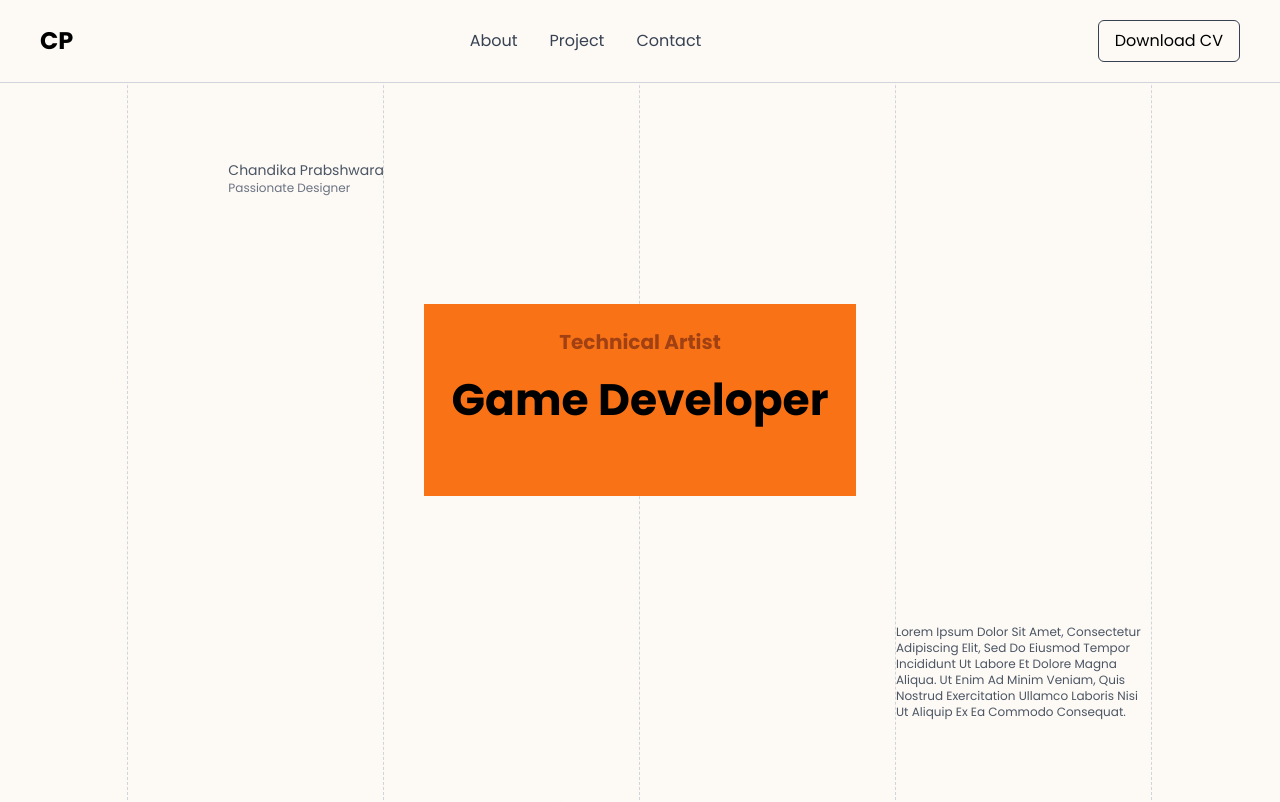
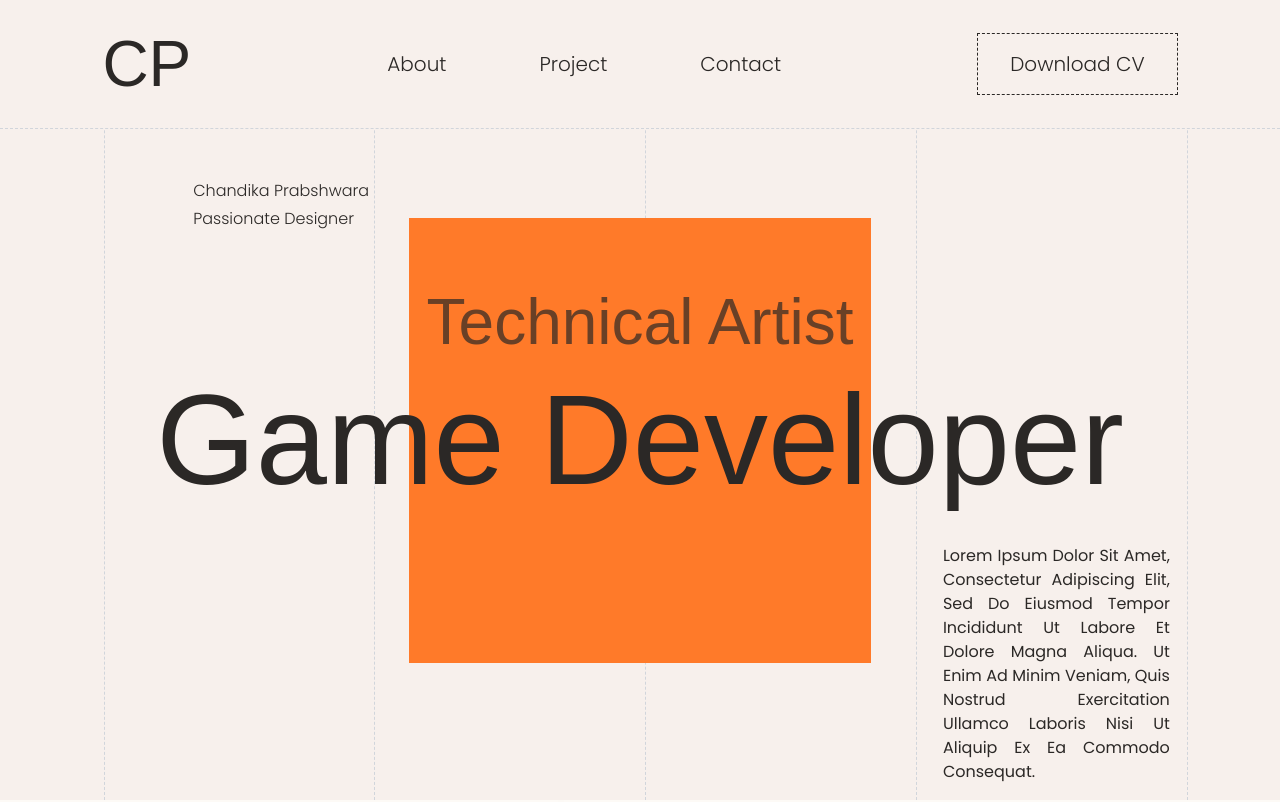
Before and after one commit to piumonline/chandika_prabhashwara-portfolio, a Next.js app: page / in a window 1280 px wide. Shown: the top 802 px of the page. Built offline with nearby package versions, Linux system fonts and the light colour scheme; a web font is replaced by a local one.

Commit message:
styles: hero and nav bar optimizations

```diff
--- a/src/app/globals.css
+++ b/src/app/globals.css
@@ -1,3 +1,8 @@
 @tailwind base;
 @tailwind components;
 @tailwind utilities;
+
+body {
+    background-color: #F7F0EC;
+    color: #2B2826;
+}
--- a/src/components/Hero.tsx
+++ b/src/components/Hero.tsx
@@ -1,49 +1,49 @@
 export default function Hero() {
   const gridItems = Array(6).fill(null);
   return (
-    <section className="relative min-h-screen flex flex-col justify-center items-center bg-[#fdfaf6] overflow-hidden">
-    {/* Dotted Grid Background with exactly 6 columns */}
-    <div className="absolute inset-0 w-[120%] left-[-10%] grid grid-cols-6 border-gray-300 border-dashed">
+    <section className="relative min-h-screen flex flex-col justify-center items-center  overflow-hidden">
+      {/* Dotted Grid 6 columns */}
+      <div className="absolute inset-0 w-[127%] left-[-13%] grid grid-cols-6 border-gray-300 border-dashed">
         {gridItems.map((_, index) => (
-        <div key={index} className="border-r border-dashed border-gray-300 h-full" />
+          <div
+            key={index}
+            className="border-r border-dashed border-gray-300 h-full"
+          />
         ))}
       </div>
 
       {/* Main Content with 6 column grid */}
-    <div className="w-[120%] relative z-10 grid grid-cols-6 h-screen">
+      <div className="w-[127%] relative z-10 grid grid-cols-6 h-screen">
         {/* Column 1 - Empty */}
         <div className=""></div>
 
         {/* Column 2 - Name and Title */}
-      <div className="pt-40 flex flex-col items-end text-start">
-        <div>
-
-        <p className="text-sm text-gray-600">Chandika Prabshwara</p>
-        <p className="text-xs text-gray-500">Passionate Designer</p>
+        <div className="pt-[66%] flex flex-col items-end text-start">
+          <div className="space-y-1 font-light">
+            <p>Chandika Prabshwara</p>
+            <p>Passionate Designer</p>
           </div>
         </div>
 
         {/* Columns 3-4 - Orange Box */}
-      <div className="col-span-2 flex justify-center items-center">
-        <div className="bg-orange-500 w-full h-48 flex justify-center items-center relative mx-10">
-          {/* "Technical Artist" - Semi Transparent */}
-          <h2 className="absolute text-xl font-bold text-orange-900 opacity-70 top-6">
+        <div className="col-span-2 flex justify-center items-center font-monalista">
+          <div className="bg-orange-theme w-full h-[445px] mt-20 flex justify-center items-center relative mx-10">
+            <h2 className="absolute text-7xl opacity-70 top-14">
               Technical Artist
             </h2>
-          {/* "Game Developer" - Bold */}
-          <h1 className="text-6xl font-extrabold absolute text-black whitespace-nowrap">
+            <h1 className="absolute text-gray-dark whitespace-nowrap lg:text-10xl font-normal">
               Game Developer
             </h1>
           </div>
         </div>
 
         {/* Column 5 - Lorem Ipsum at bottom */}
-      <div className="flex flex-col justify-end pb-20">
-        <p className="text-xs text-gray-600">
+        <div className="flex flex-col justify-end ml-8 mr-3 text-justify mb-4">
+          <p className=" text-base">
             Lorem Ipsum Dolor Sit Amet, Consectetur Adipiscing Elit, Sed Do
-          Eiusmod Tempor Incididunt Ut Labore Et Dolore Magna Aliqua. Ut Enim Ad Minim
-          Veniam, Quis Nostrud Exercitation Ullamco Laboris Nisi Ut Aliquip Ex Ea
-          Commodo Consequat.
+            Eiusmod Tempor Incididunt Ut Labore Et Dolore Magna Aliqua. Ut Enim
+            Ad Minim Veniam, Quis Nostrud Exercitation Ullamco Laboris Nisi Ut
+            Aliquip Ex Ea Commodo Consequat.
           </p>
         </div>
 
--- a/src/components/Navbar.tsx
+++ b/src/components/Navbar.tsx
@@ -4,14 +4,16 @@ function Navbar() {
   return (
     <div>
       {/* Navbar */}
-      <nav className="absolute top-0 left-0 w-full flex justify-between items-center px-10 py-5 border-b border-gray-300 z-50 bg-[#fdfaf6]">
-        <h1 className="text-2xl font-bold">CP</h1>
-        <ul className="flex space-x-8 text-gray-700">
-          <li className="cursor-pointer hover:text-black">About</li>
-          <li className="cursor-pointer hover:text-black">Project</li>
-          <li className="cursor-pointer hover:text-black">Contact</li>
+      <nav className="absolute top-0 left-0 w-full flex justify-between items-center px-[8%] py-[1rem] border-b border-gray-300 border-dashed z-50 bg-[#F7F0EC] text-gray-dark">
+        <h1 className=" lg:text-7xl font-normal font-monalista">
+          CP
+        </h1>
+        <ul className="flex space-x-[5.8125rem] text-xl text-[#2B2826] font-light">
+          <li className="cursor-pointer hover:font-semibold">About</li>
+          <li className="cursor-pointer hover:font-semibold">Project</li>
+          <li className="cursor-pointer hover:font-semibold">Contact</li>
         </ul>
-        <button className="border border-gray-700 px-4 py-2 rounded-md hover:bg-gray-100">
+        <button className="border border-dashed border-gray-dark py-4 px-8 text-xl font-light">
           Download CV
         </button>
       </nav>
```
Lines whose indentation alone changed are shown as unchanged.
